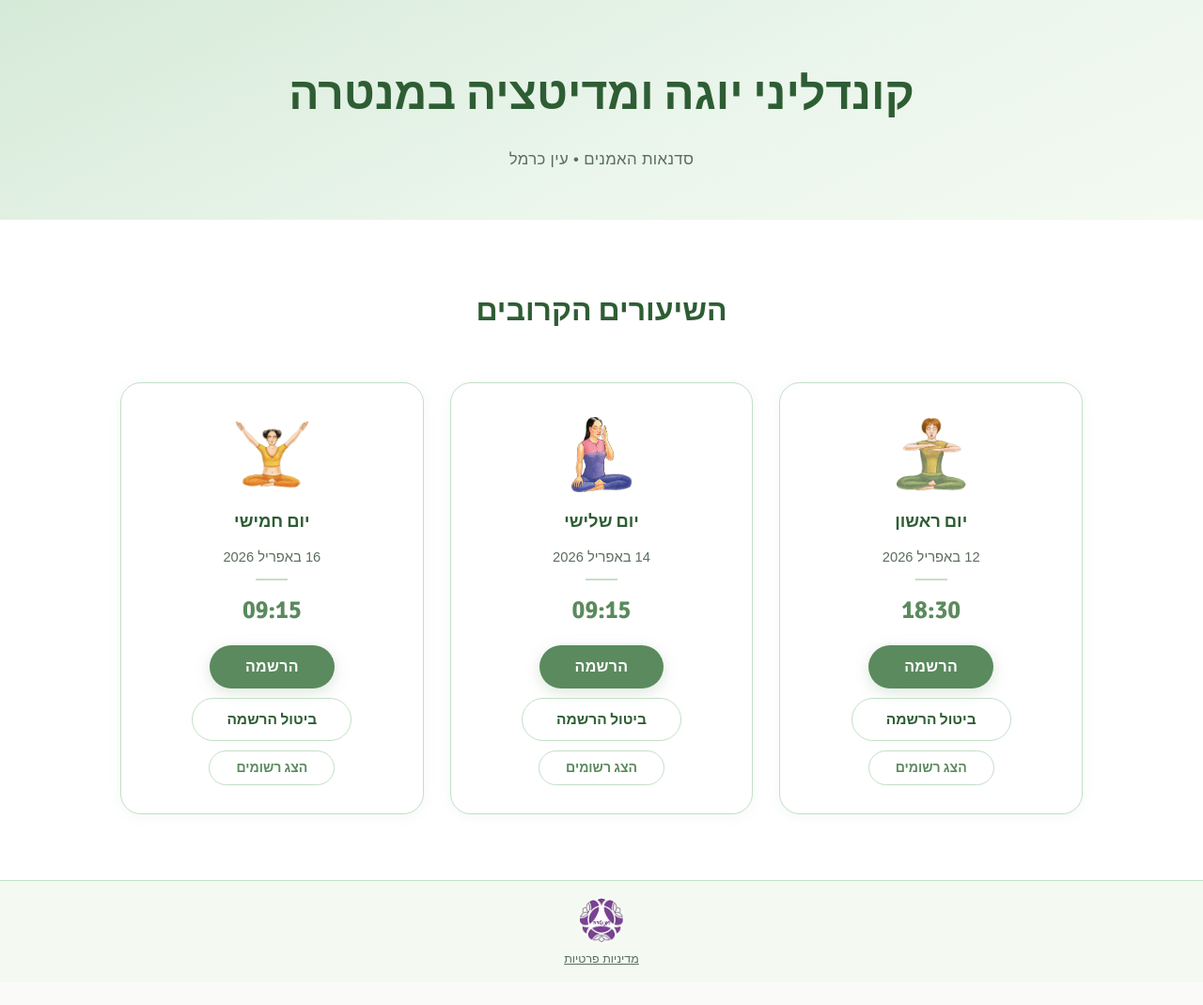
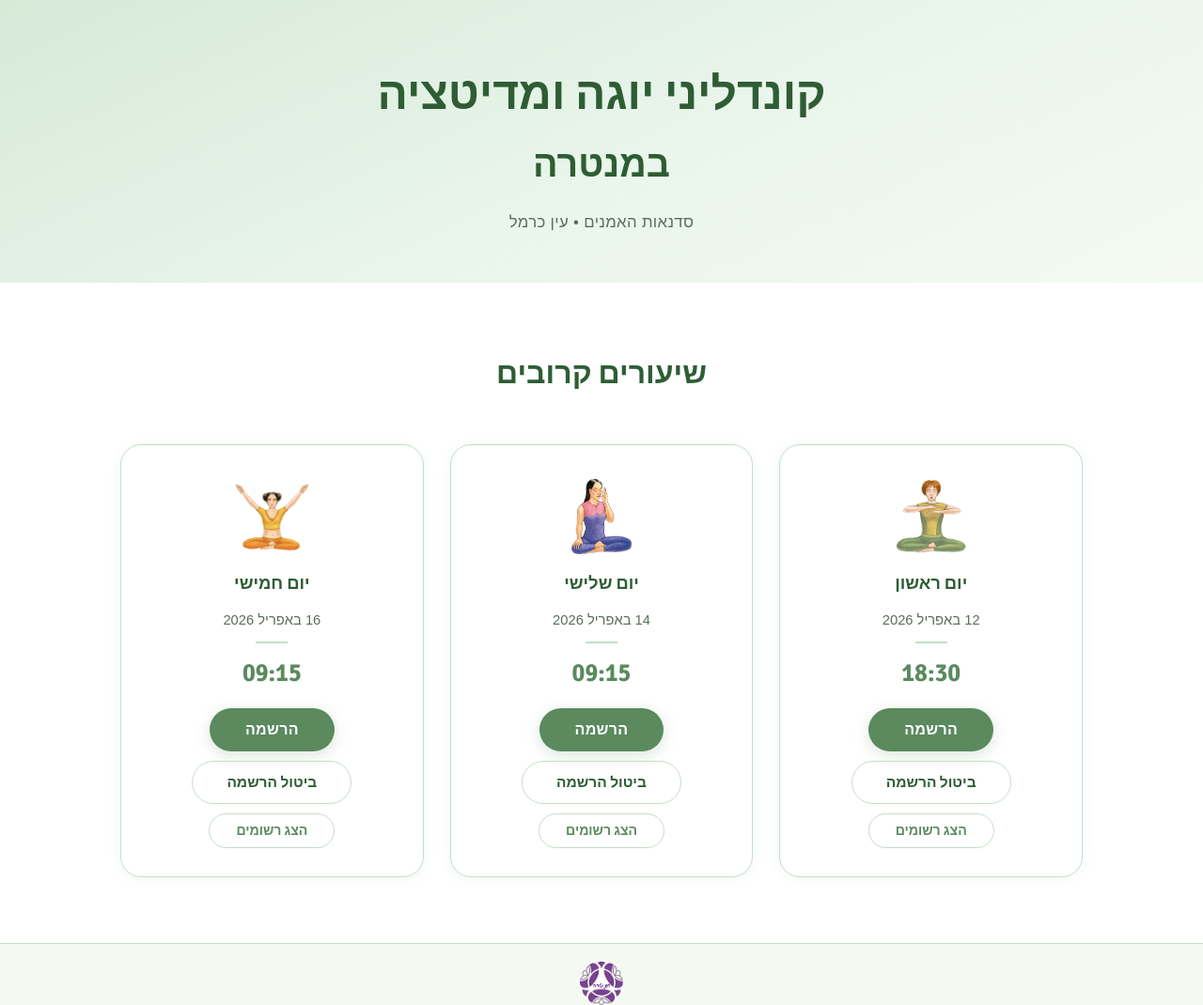
Before and after one commit to ymoratt/yoga-classes, a Flask app: page / in a window 1280 px wide. Shown: the part 78-1148 px from the top of the page at 94% size. Before the commit the page ends 1105 px from the top, so only its background shows below. Run offline with Flask 3, Linux system fonts and the light colour scheme; some web fonts are replaced.

Commit message:
Changed titles again

```diff
--- a/templates/index.html
+++ b/templates/index.html
@@ -68,6 +68,11 @@
       font-weight: 700;
       color: var(--green-dark);
       margin-bottom: 14px;
+    }
+
+    .hero-title-small {
+      display: block;
+      font-size: 0.82em;
     }
 
     .hero-sub {
@@ -570,7 +575,7 @@
 
 <!-- ==================== HERO ==================== -->
 <section class="hero">
-  <h1 class="hero-title">קונדליני יוגה ומדיטציה במנטרה</h1>
+  <h1 class="hero-title">קונדליני יוגה ומדיטציה<span class="hero-title-small">במנטרה</span></h1>
   <p class="hero-sub">סדנאות האמנים • עין כרמל</p>
 </section>
 
@@ -579,7 +584,7 @@
 <div class="wrap-white">
   <div class="inner">
     <div class="section-head">
-      <h2 class="section-title">השיעורים הקרובים</h2>
+      <h2 class="section-title">שיעורים קרובים</h2>
     </div>
     <div class="classes-grid">
 
```
